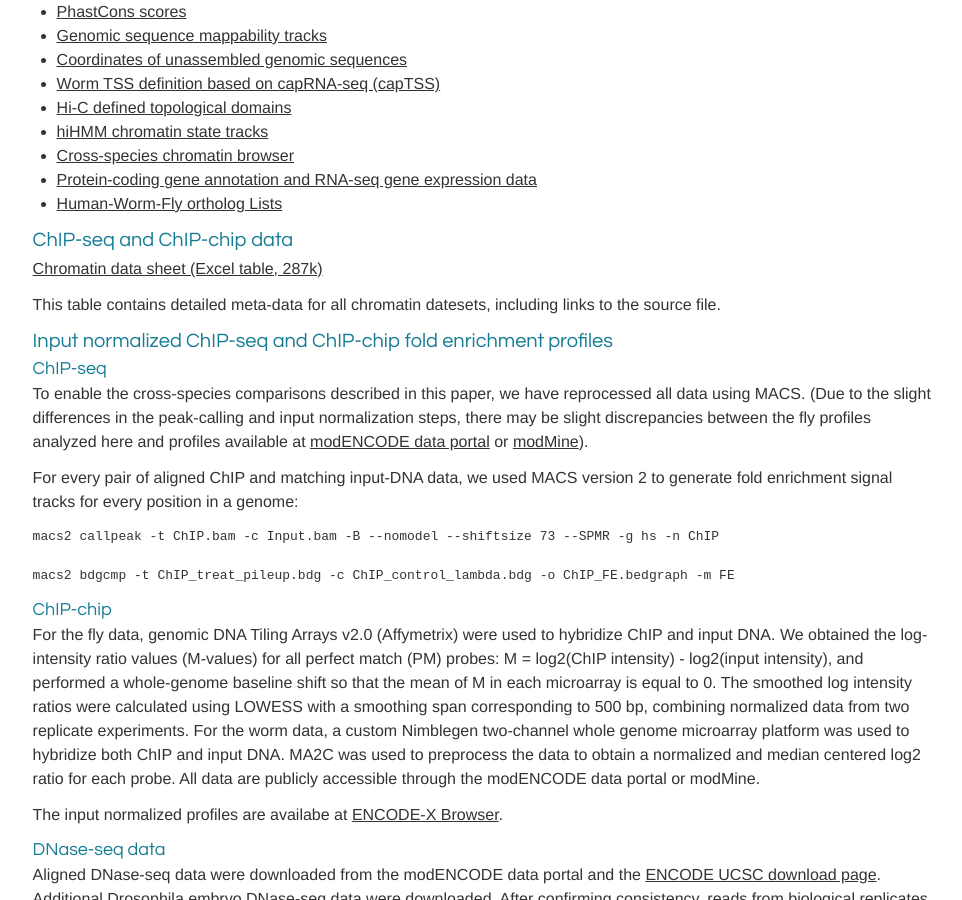
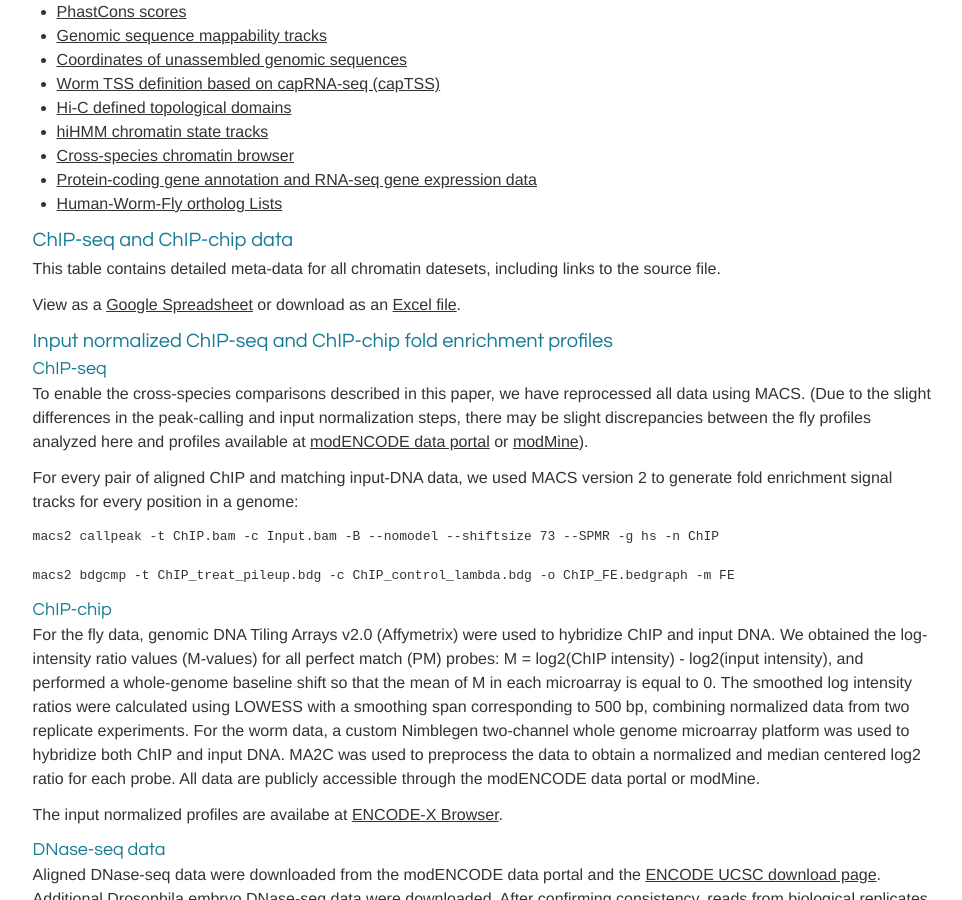
Before and after one commit to parklab/comparative-website, a Jekyll site: the page built from chromatin.md, in a window 1280 px wide and 900 px high, scrolled down 1135 px. Shown: the whole window, without its empty margins (249-1211 px from the left). Built offline with Jekyll 4.4.1, drawn with Linux system fonts in a browser that asks for light colours; nearby versions of some CDN libraries.

Commit message:
Added link to Google Spreadsheet for meta data table.

```diff
--- a/chromatin.md
+++ b/chromatin.md
@@ -54,9 +54,9 @@ For background on the ChIP-seq workflow by the consortium, please see Landt _et
 
 ## <a name="ChIP-seq and ChIP-chip data"></a> ChIP-seq and ChIP-chip data
 
-[Chromatin data sheet (Excel table, 287k)](http://compbio.med.harvard.edu/modencode/webpage/metaData_2014_06_02.xlsxmetaData_2014_06_02.xlsx)
+This table contains detailed meta-data for all chromatin datesets, including links to the source file.
 
-This table contains detailed meta-data for all chromatin datesets, including links to the source file.
+View as a [Google Spreadsheet](https://docs.google.com/spreadsheets/d/1N1JObey9Do6fHdgsZUNK7WPrfdEcUqtKYx6CcPflEQg/edit?usp=sharing) or download as an [Excel file](http://compbio.med.harvard.edu/modencode/webpage/metaData_2014_06_02.xlsx).
 
 ## <a name="Input normalized ChIP-seq and ChIP-chip fold enrichment profiles"></a> Input normalized ChIP-seq and ChIP-chip fold enrichment profiles
 
```
